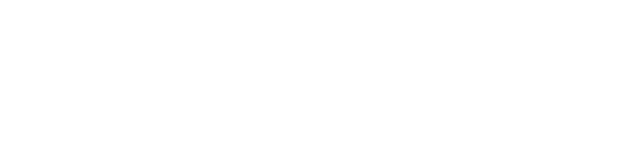
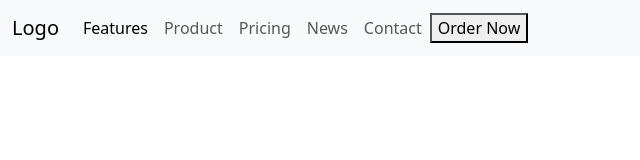
Before and after one commit to priyagupta-js/LandingPage, a plain HTML site: page index.html in a window 1280 px wide. Shown: the whole page, without its empty margins (0-640 px from the left). Drawn offline with nearby package versions, Linux system fonts and the light colour scheme.

Commit message:
Add the Assets folder

```diff
--- a/index.html
+++ b/index.html
@@ -13,32 +13,36 @@
     />
   </head>
   <body>
-    <!-- <container>
+    <container>
     <nav class="navbar navbar-expand-lg bg-body-tertiary">
         <div class="container-fluid">
-          <a class="navbar-brand" href="#">Navbar</a>
+          <a class="navbar-brand" href="#">Logo</a>
           <button class="navbar-toggler" type="button" data-bs-toggle="collapse" data-bs-target="#navbarNav" aria-controls="navbarNav" aria-expanded="false" aria-label="Toggle navigation">
             <span class="navbar-toggler-icon"></span>
           </button>
           <div class="collapse navbar-collapse" id="navbarNav">
             <ul class="navbar-nav">
               <li class="nav-item">
-                <a class="nav-link active" aria-current="page" href="#">Home</a>
+                <a class="nav-link active" aria-current="page" href="#">Features</a>
               </li>
               <li class="nav-item">
-                <a class="nav-link" href="#">Features</a>
+                <a class="nav-link" href="#">Product</a>
               </li>
               <li class="nav-item">
                 <a class="nav-link" href="#">Pricing</a>
               </li>
               <li class="nav-item">
-                <a class="nav-link disabled" aria-disabled="true">Disabled</a>
+                <a class="nav-link" href="#">News</a>
+              </li>
+              <li class="nav-item">
+                <a class="nav-link" href="#">Contact</a>
               </li>
             </ul>
+            <button>Order Now</button>
           </div>
         </div>
       </nav>
-      </container> -->
+      </container>
     <script
       src="https://cdn.jsdelivr.net/npm/bootstrap@5.3.2/dist/js/bootstrap.bundle.min.js"
       integrity="sha384-C6RzsynM9kWDrMNeT87bh95OGNyZPhcTNXj1NW7RuBCsyN/o0jlpcV8Qyq46cDfL"
```
Also changed, not shown: Assets/banner_img01.png (added), Assets/banner_round_bg.png (added), Assets/banner_shape01.png (added), Assets/banner_shape02.png (added), Assets/banner_shape03.png (added), Assets/banner_shape04.png (added), Assets/features_img.png (added), Assets/features_product01.png (added), Assets/features_product02.png (added), Assets/pricing_01.png (added), Assets/pricing_02.png (added), Assets/pricing_03.png (added).
